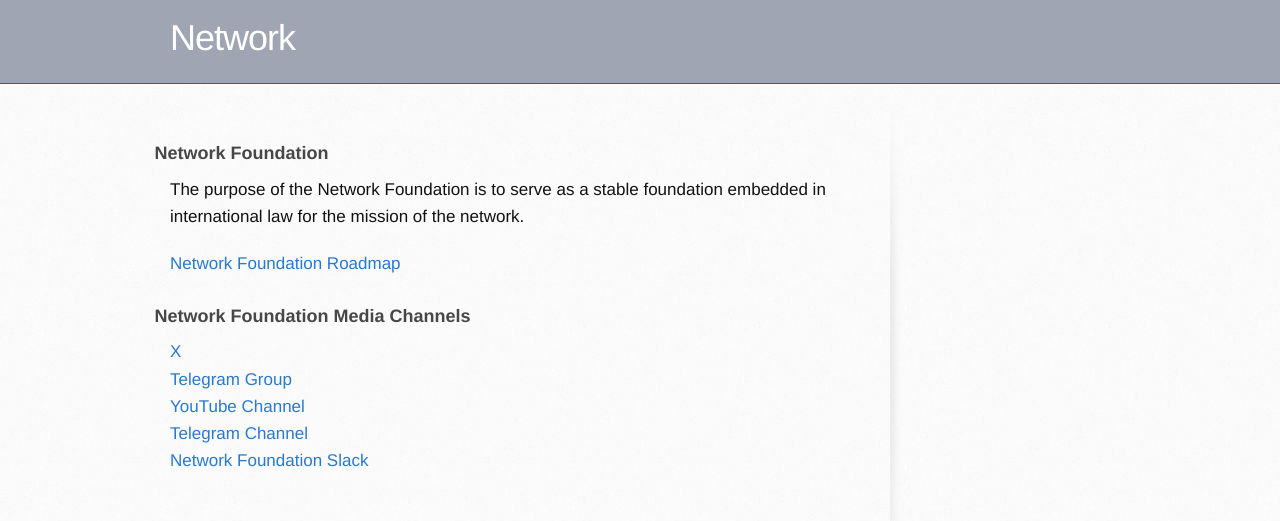
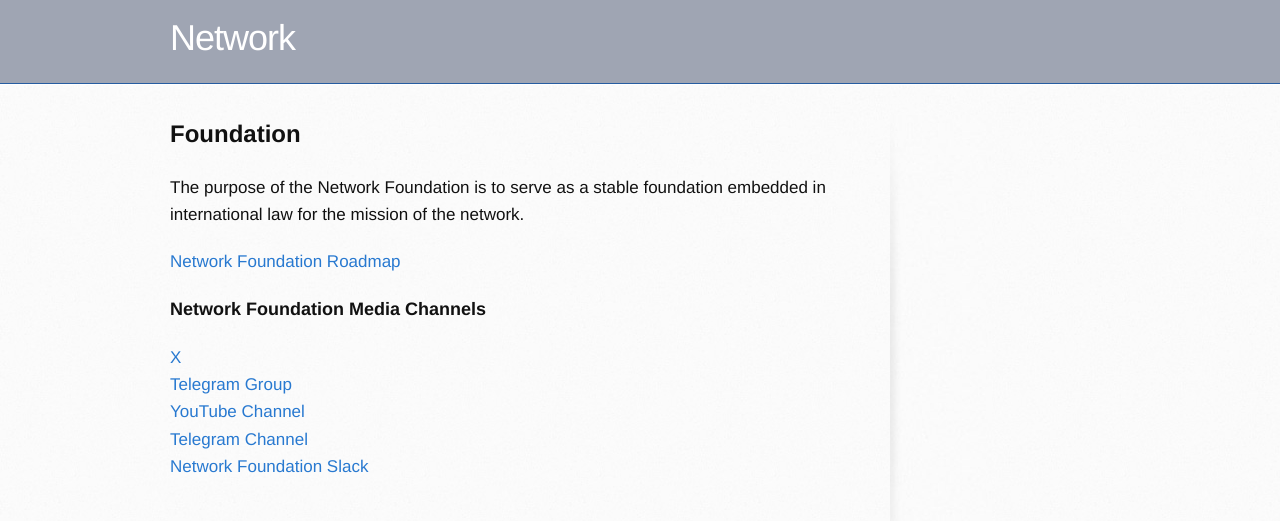
Before and after one commit to networkf/network.github.io, a Jekyll site: the page built from foundation.md, in a window 1280 px wide. Shown: the top 521 px of the page. Built offline with Jekyll 4.4.1, drawn with Linux system fonts in a browser that asks for light colours; some web fonts are replaced; our own code applies the rules of GitHub Pages for plain Markdown files; the repository's description, which GitHub fills in, is left out.

Commit message:
Update foundation.md

```diff
--- a/foundation.md
+++ b/foundation.md
@@ -5,14 +5,15 @@ layout: default
 <link rel="shortcut icon" type="image/png" href="/favicon.png">
 </head>
 ---
+<b><font size="5">Foundation</font></b>
 
-### Network Foundation
 The purpose of the Network Foundation is to serve as a stable foundation embedded in international law for the mission of the network.
 
 <a href="https://github.com/orgs/network-foundation/projects/1/" target="_blank">Network Foundation Roadmap</a>
 <br>
 
-### Network Foundation Media Channels
+<b><font size="4">Network Foundation Media Channels</font></b>
+
 <a href="https://x.com/networkfdn" target="_blank">X</a>
 <br>
 <a href="https://t.me/networkfoundation" target="_blank">Telegram Group</a>
```
